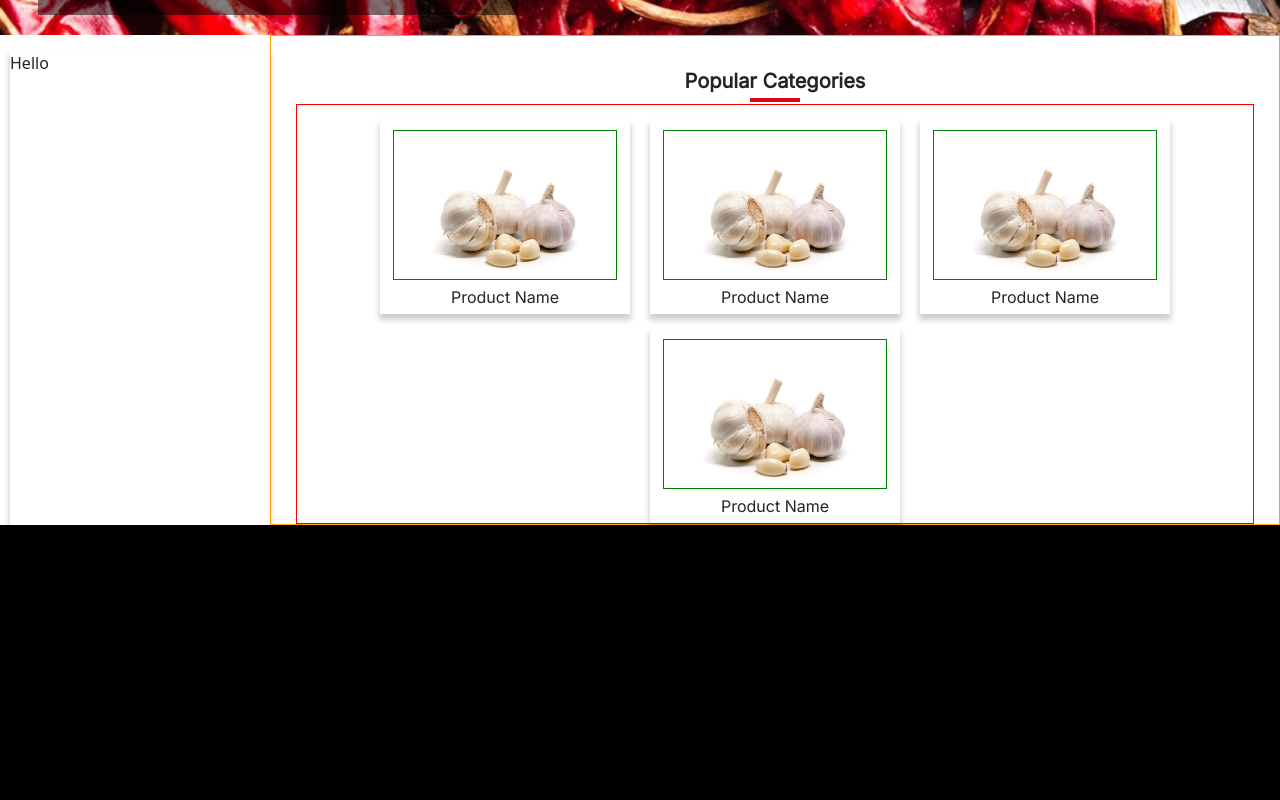
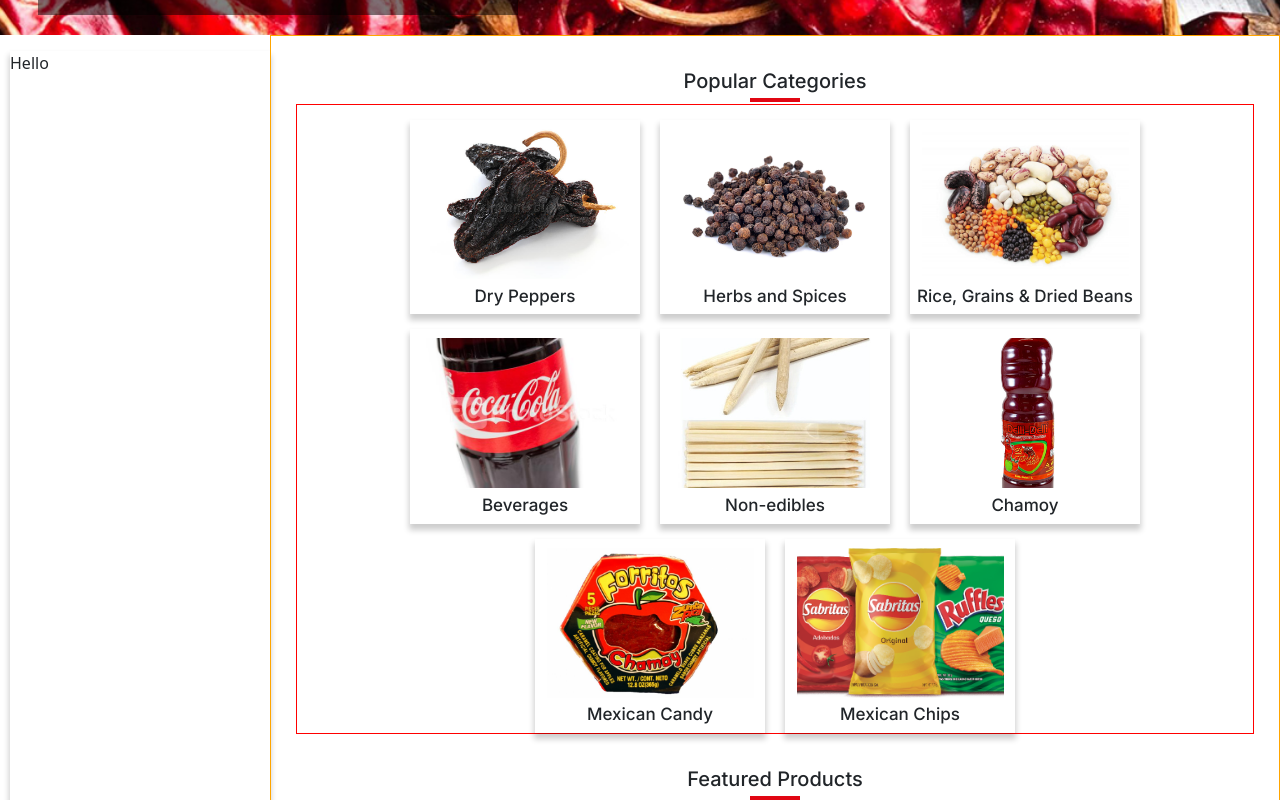
Before and after one commit to JoseJaramillo04/sanangelmx.com, a React (Create React App) app: page / in a window 1280 px wide. Shown: the part 300-1100 px from the top of the page. Before the commit the page ends 825 px from the top, so only its background shows below. Built offline with nearby package versions, Linux system fonts and the light colour scheme.

Commit message:
added new font weights, made product card a component template, edited some product card CSS

```diff
--- a/src/App.css
+++ b/src/App.css
@@ -1,5 +1,5 @@
 /*  Fonts */
-@import url('https://fonts.googleapis.com/css2?family=Inter&display=swap');
+@import url('https://fonts.googleapis.com/css2?family=Inter:wght@400;500;600;700&display=swap');
 html, body, nav, header, h1,h2,h3,h4,p,span,a{
   font-family: 'Inter', sans-serif;
 }
@@ -62,12 +62,13 @@
   margin-top: 15px;
   box-shadow: 0px 5px 6px 1px rgba(0, 0,0,.2);
   text-align: center;
+  overflow: hidden;
 }
 
 .product-card img{
-  width: auto;
+  width: 90%;
   height: 100px;
-  border: 1px solid green;
+  object-fit: cover;
   margin: 4%;
   margin-bottom: 2%;
 }
@@ -76,9 +77,17 @@
   margin-bottom: 5px;
 }
 
+.product-card span{
+  font-weight: 500;
+}
+
 @media screen and (min-width: 800px) {
   .product-card{
-    width: 250px;
+    width: 230px;
+  }
+
+  .product-card span{
+    font-size: 17px;
   }
 
   .product-card img{
--- a/src/App.tsx
+++ b/src/App.tsx
@@ -21,6 +21,28 @@
 function Home() {
   const navigate = useNavigate();
 
+  const popularCategories = [
+    { name: "Dry Peppers", img: "ancho.jpg" },
+    { name: "Herbs and Spices", img: "pimienta.jpg" },
+    { name: "Rice, Grains & Dried Beans", img: "frijol.jpg" },
+    { name: "Beverages", img: "coca.jpg" },
+    { name: "Non-edibles", img: "palo-elote.jpg" },
+    { name: "Chamoy", img: "deli.jpg" },
+    { name: "Mexican Candy", img: "forritos.jpg" },
+    { name: "Mexican Chips", img: "sabritas.png" },
+  ];
+
+  const featuredProducts = [
+    { name: "Dry Guajillo", img: "guajillo.jpg" },
+    { name: "Dry Ancho", img: "ancho.jpg" },
+    { name: "Garlic", img: "ajo.jpg" },
+    { name: "Hibiscus Flower", img: "jamaica.jpg" },
+    { name: "Pinto Beans", img: "pinto.jpg" },
+    { name: "Mayocoba Beans", img: "mayocoba.jpg" },
+    { name: "Corn Husks", img: "hoja.jpg" },
+    { name: "Tamarind", img: "tamarindo.jpg" },
+  ];
+
   return (
     <>
       <Carousel />
@@ -28,13 +50,23 @@
       <div className="side-menu-container">
         <SideMenu />
         <div className="content">
-          <div className="fair-spacing" />
           <SectionTitle title="Popular Categories" />
           <div className="products-div-container">
-            <ProductCard />
-            <ProductCard />
-            <ProductCard />
-            <ProductCard />
+            {popularCategories.map(({ name, img }) => (
+              <ProductCard
+                name={name}
+                imgSrc={require(`./assets/photos/${img}`)}
+              />
+            ))}
+          </div>
+          <SectionTitle title="Featured Products" />
+          <div className="products-div-container">
+            {featuredProducts.map(({ name, img }) => (
+              <ProductCard
+                name={name}
+                imgSrc={require(`./assets/photos/${img}`)}
+              />
+            ))}
           </div>
         </div>
       </div>
--- a/src/components/ProductCard.tsx
+++ b/src/components/ProductCard.tsx
@@ -1,12 +1,12 @@
 import "../css/sideMenu.css";
 
-function ProductCard() {
+function ProductCard(props: { name: string; imgSrc: any }) {
   return (
     <div className="product-card">
       <div className="img-container">
-        <img alt="company-logo" src={require("../assets/photos/ajo.jpg")} />
+        <img alt="company-logo" src={props.imgSrc} />
       </div>
-      <span className="product-name">Product Name</span>
+      <span className="product-name">{props.name}</span>
       <div className="product-name-bottom"></div>
     </div>
   );
--- a/src/components/SectionTitle.tsx
+++ b/src/components/SectionTitle.tsx
@@ -2,10 +2,13 @@
 
 function SectionTitle(props: { title: string }) {
   return (
-    <div className="section-container">
-      <span className="section-title">{props.title}</span>
-      <hr className="section-line" />
-    </div>
+    <>
+      <div className="fair-spacing"></div>
+      <div className="section-container">
+        <span className="section-title">{props.title}</span>
+        <hr className="section-line" />
+      </div>
+    </>
   );
 }
 
--- a/src/css/sectionTitle.css
+++ b/src/css/sectionTitle.css
@@ -18,5 +18,5 @@
 
   .section-title{
     font-size: 20px;
-    font-weight: 600;
+    font-weight: 500;
   }
```
